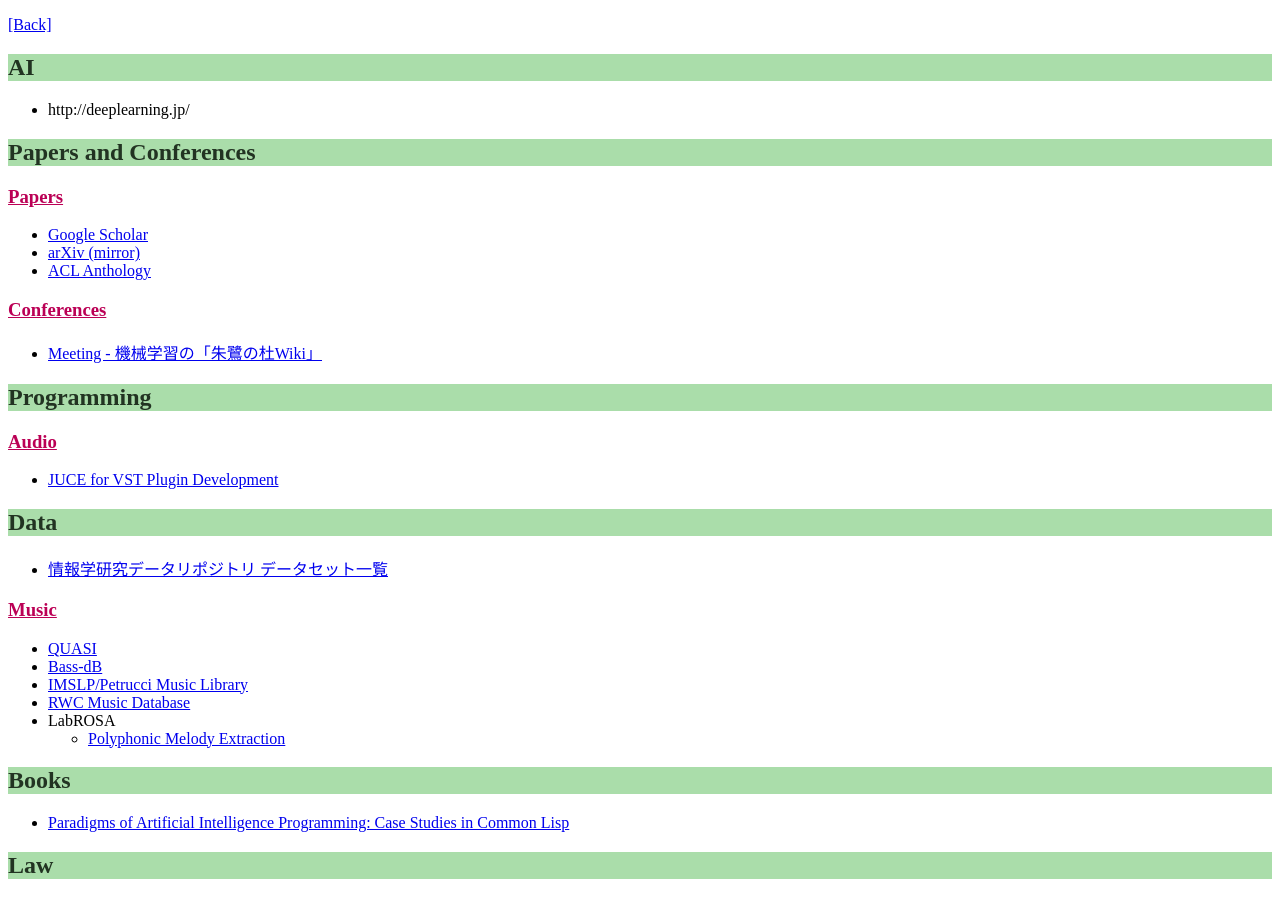
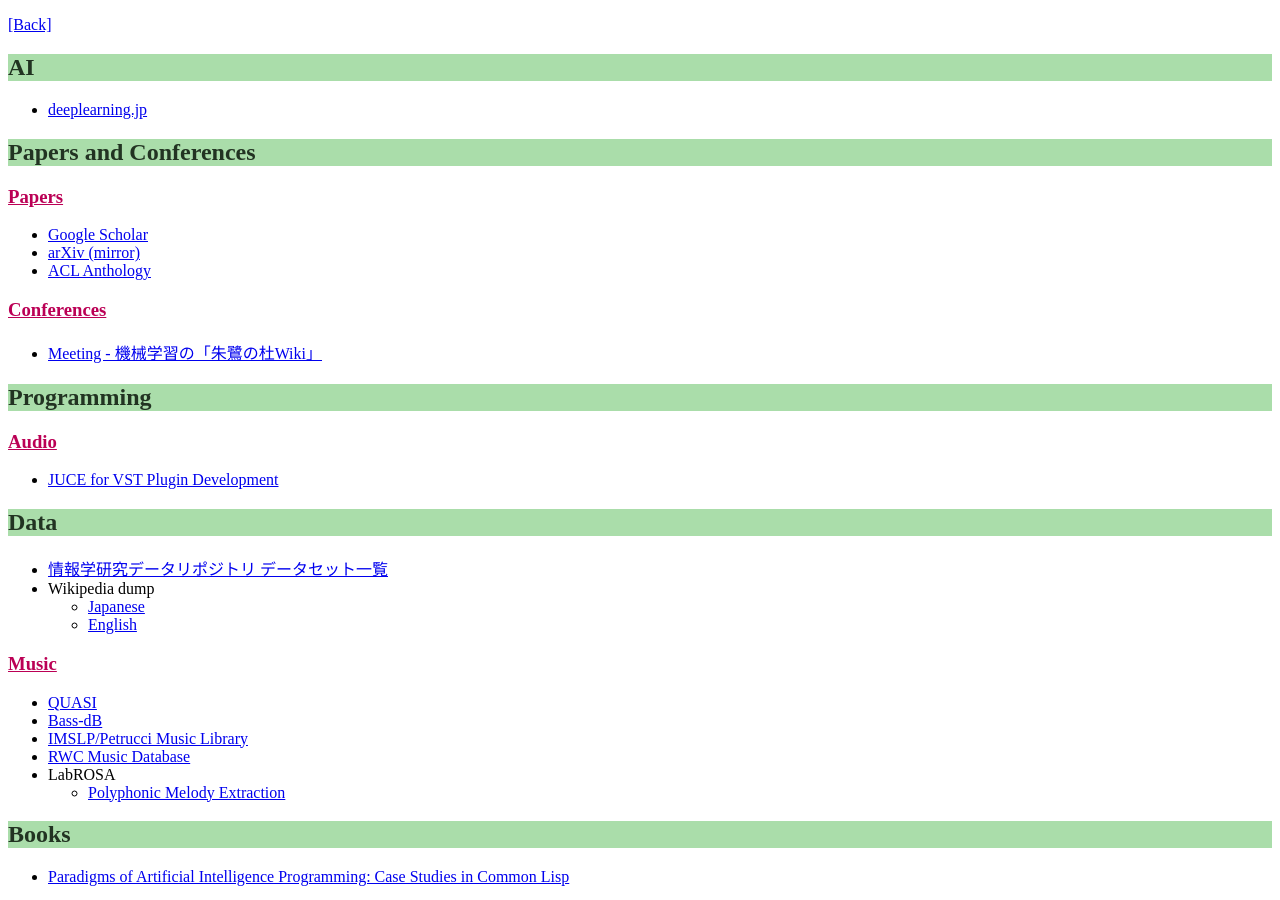
Before and after one commit to tachi-hi/tachi-hi.github.io, a Jekyll site: the page built from bookmarks.md, in a window 1280 px wide and 900 px high. Built offline with Jekyll 4.4.1, drawn with Linux system fonts in a browser that asks for light colours.

Commit message:
wikipedia

```diff
--- a/bookmarks.md
+++ b/bookmarks.md
@@ -31,6 +31,9 @@
 ## Data
 
 + [情報学研究データリポジトリ データセット一覧](http://www.nii.ac.jp/cscenter/idr/datalist.html)
++ Wikipedia dump
+    + [Japanese](http://dumps.wikimedia.org/jawiki/)
+    + [English](http://dumps.wikimedia.org/enwiki/)
 
 ### Music
 
```
Also changed, not shown: other parts of bookmarks.md (+1 -1 lines).
